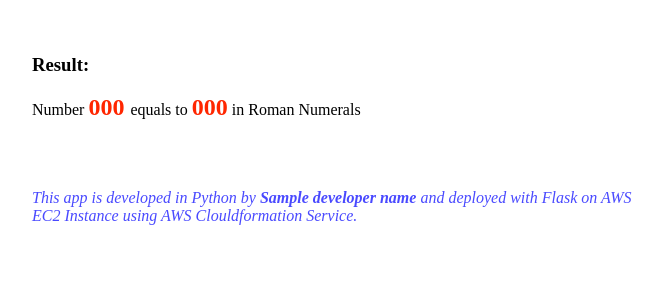
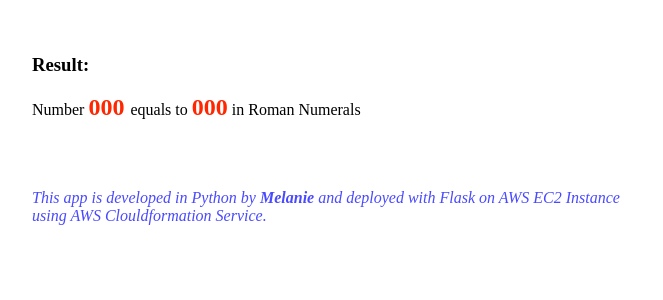
Before and after one commit to MelanieBirdal/RomanNum_2, a Flask app: template Project-001-Roman-Numerals-Converter/templates/result.html in a window 1280 px wide. Shown: the part 480-780 px from the top of the page, without its empty margins (308-971 px from the left). Run offline with Flask 2, Linux system fonts and the light colour scheme; the template is opened without the code that fills it: most values are stand-ins (such as "Sample title", 1, 10 or a date in 2020).

Commit message:
updated name

```diff
--- a/Project-001-Roman-Numerals-Converter/app.py
+++ b/Project-001-Roman-Numerals-Converter/app.py
@@ -17,13 +17,13 @@ def main_post():
     if request.method == 'POST':
         alpha = request.form['number']
         if not alpha.isdecimal():
-            return render_template('index.html', developer_name='Serdar', not_valid=True)
+            return render_template('index.html', developer_name='Melanie', not_valid=True)
         number = int(alpha)
         if not 0 < number < 4000:
-            return render_template('index.html', developer_name='Serdar', not_valid=True)
+            return render_template('index.html', developer_name='Melanie', not_valid=True)
         return render_template('result.html', number_decimal = number , number_roman= convert(number), developer_name='Serdar')
     else:
-        return render_template('index.html', developer_name='Serdar', not_valid=False)
+        return render_template('index.html', developer_name='Melanie', not_valid=False)
 
 if __name__ == '__main__':
     # app.run(debug=True)
--- a/Project-001-Roman-Numerals-Converter/templates/index.html
+++ b/Project-001-Roman-Numerals-Converter/templates/index.html
@@ -73,7 +73,7 @@
     {% endif %}
   </form>
 
-  <p class="footnote"><i>This app is developed in Python by <b>{{ developer_name }}</b> and deployed with Flask on AWS EC2 Instance using AWS Clouldformation Service.</i></p>
+  <p class="footnote"><i>This app is developed in Python by <b> Melanie </b> and deployed with Flask on AWS EC2 Instance using AWS Clouldformation Service.</i></p>
 </body>
 
 </html>
--- a/Project-001-Roman-Numerals-Converter/templates/result.html
+++ b/Project-001-Roman-Numerals-Converter/templates/result.html
@@ -47,7 +47,7 @@
     <p>Number <span class="result"> <b> {{ number_decimal }}</b> </span>equals to <span class="result"><b>{{ number_roman }}</b></span> in Roman Numerals</p><br><br>
 
 
-    <p class="footnote"><i>This app is developed in Python by <b>{{ developer_name }}</b> and deployed with Flask on AWS
+    <p class="footnote"><i>This app is developed in Python by <b> Melanie </b> and deployed with Flask on AWS
             EC2 Instance using AWS Clouldformation Service.</i></p>
 </body>
 
```
